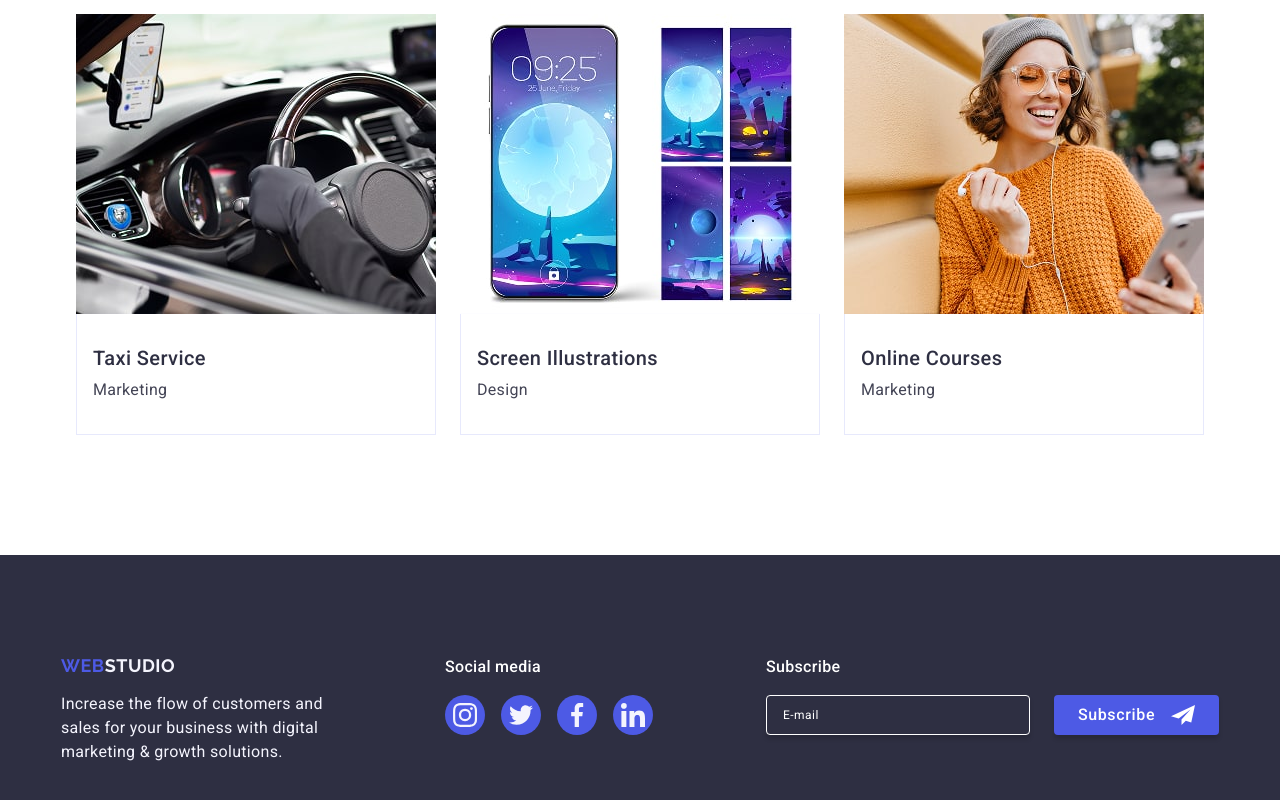
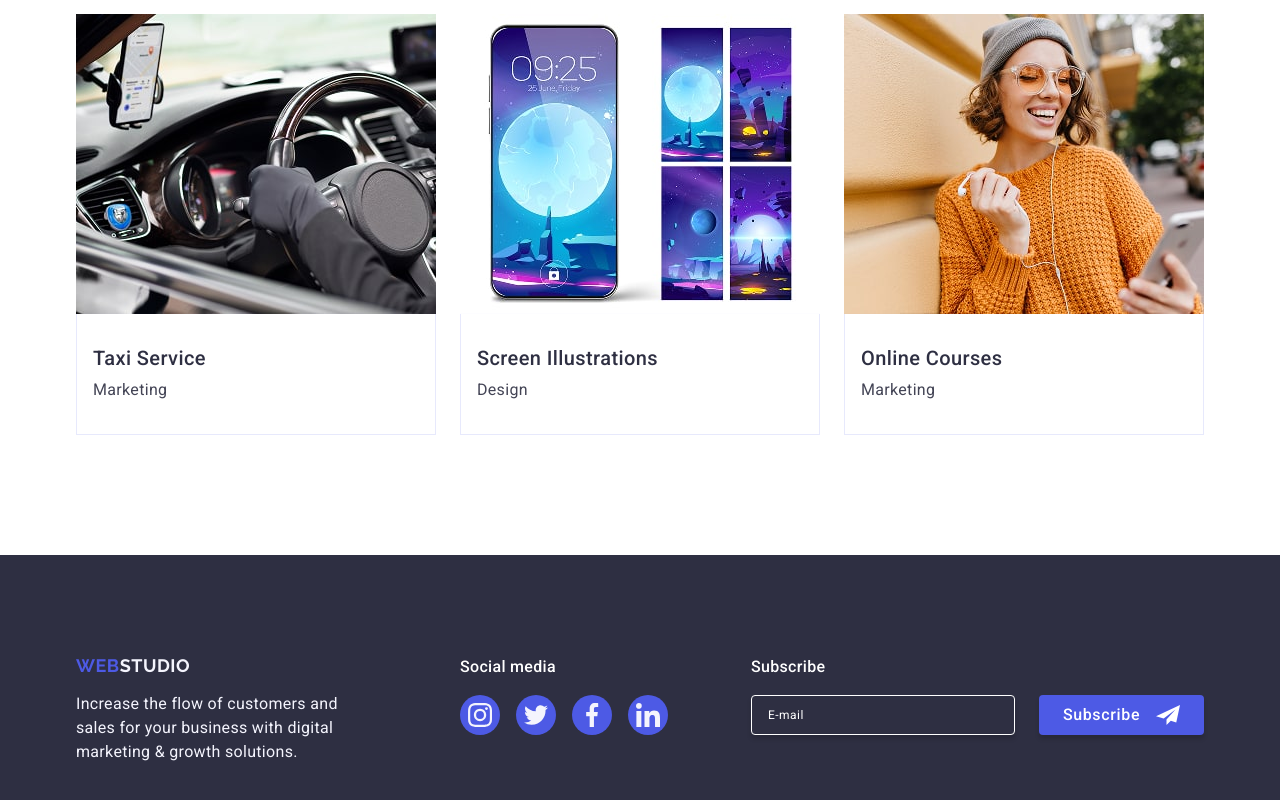
Before and after one commit to victoria-minets/goit-markup-hw-06, a plain HTML site: page index.html in a window 1280 px wide. Shown: the part 2603-3403 px from the top of the page. Drawn offline with nearby package versions, Linux system fonts and the light colour scheme.

Commit message:
final version

```diff
--- a/css/styles.css
+++ b/css/styles.css
@@ -54,15 +54,6 @@ button {
 
 /* --------------------------CROSS-SECTION------------------------ */
 
-.container {
-    max-width: 320px;
-    padding: 0 16px;
-    margin: 0 auto;
-}
-
-.section {
-    padding: 96px 0;
-}
 
 .subtitle-second {
     font-size: 36px;
@@ -101,6 +92,16 @@ button {
 
 .social-item-icon {
     fill: #F4F4FD
+}
+
+.container {
+    max-width: 320px;
+    padding: 0 16px;
+    margin: 0 auto;
+}
+
+.section {
+    padding: 96px 0;
 }
 
 @media screen and (min-width: 768px) {
@@ -933,7 +934,7 @@ button {
     }
 
     .page-footer .container {
-        padding: 0 0;
+        padding: 0 15px;
         flex-wrap: nowrap;
         column-gap: 0;
         row-gap: 0;
--- a/index.html
+++ b/index.html
@@ -5,6 +5,7 @@
 
   <meta charset="UTF-8" />
   <meta name="viewport" content="width=device-width, initial-scale=1.0" />
+  <meta name="description" content="Web development solutions for business" />
 
   <title>WebStudio</title>
 
```
